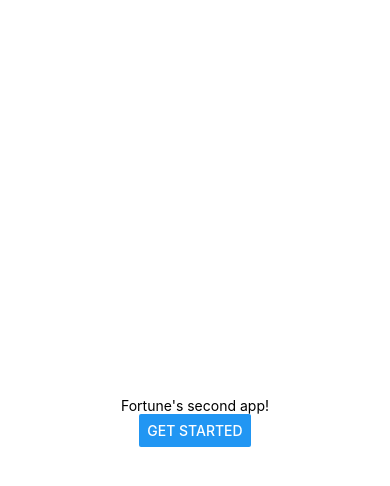
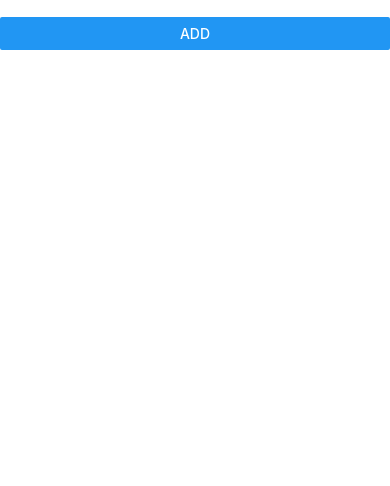
Before and after one commit to yusuf-ishaku/my-first-mobile-app, a React Native app: screen / in a window 390 px wide. Shown: the top 486 px of the page. Built offline with nearby package versions, Linux system fonts and the light colour scheme.

Commit message:
Started building

```diff
--- a/App.js
+++ b/App.js
@@ -1,23 +1,20 @@
 import { useReducer, useState } from 'react';
 import { StatusBar } from 'expo-status-bar';
-import { StyleSheet, Text, View, Button } from 'react-native';
+import { StyleSheet, Text, View, Button, TextInput } from 'react-native';
 
 export default function App() {
   const [text, setText] = useState("Fortune's second app!")
   return (
     <View style={styles.container}>
-      <Text>{text}</Text>
-      <Button title='Get Started' onPress={() =>{setText("Fortune's first app")}}/>
-      <StatusBar style="auto" />
+      <View>
+        <TextInput/>
+        <Button title='Add'></Button>
+      </View>
+      <View></View>
     </View>
   );
 }
 
 const styles = StyleSheet.create({
-  container: {
-    flex: 1,
-    backgroundColor: '#fff',
-    alignItems: 'center',
-    justifyContent: 'center',
-  },
+
 });
```
